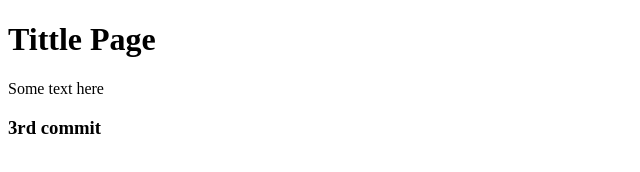
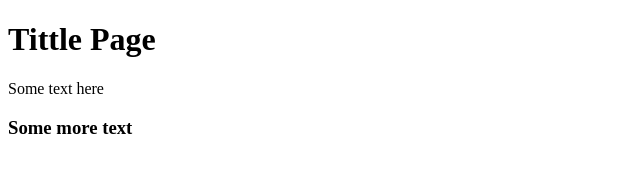
Before and after one commit to 8JME/git-test, a website: page index.html in a window 1280 px wide. Shown: the full height of the page, 0-640 px from the left. Drawn offline with Linux system fonts and the light colour scheme.

Commit message:
Using NPM

```diff
--- a/index.html
+++ b/index.html
@@ -9,7 +9,6 @@
 <body>
     <h1>Tittle Page</h1>
     <p>Some text here</p>
-    <h3>3rd commit</h3>
-
+    <h3>Some more text</h3>
 </body>
 </html>
```
Also changed, not shown: package.json (added, +24 -0 lines), 2 other files.
